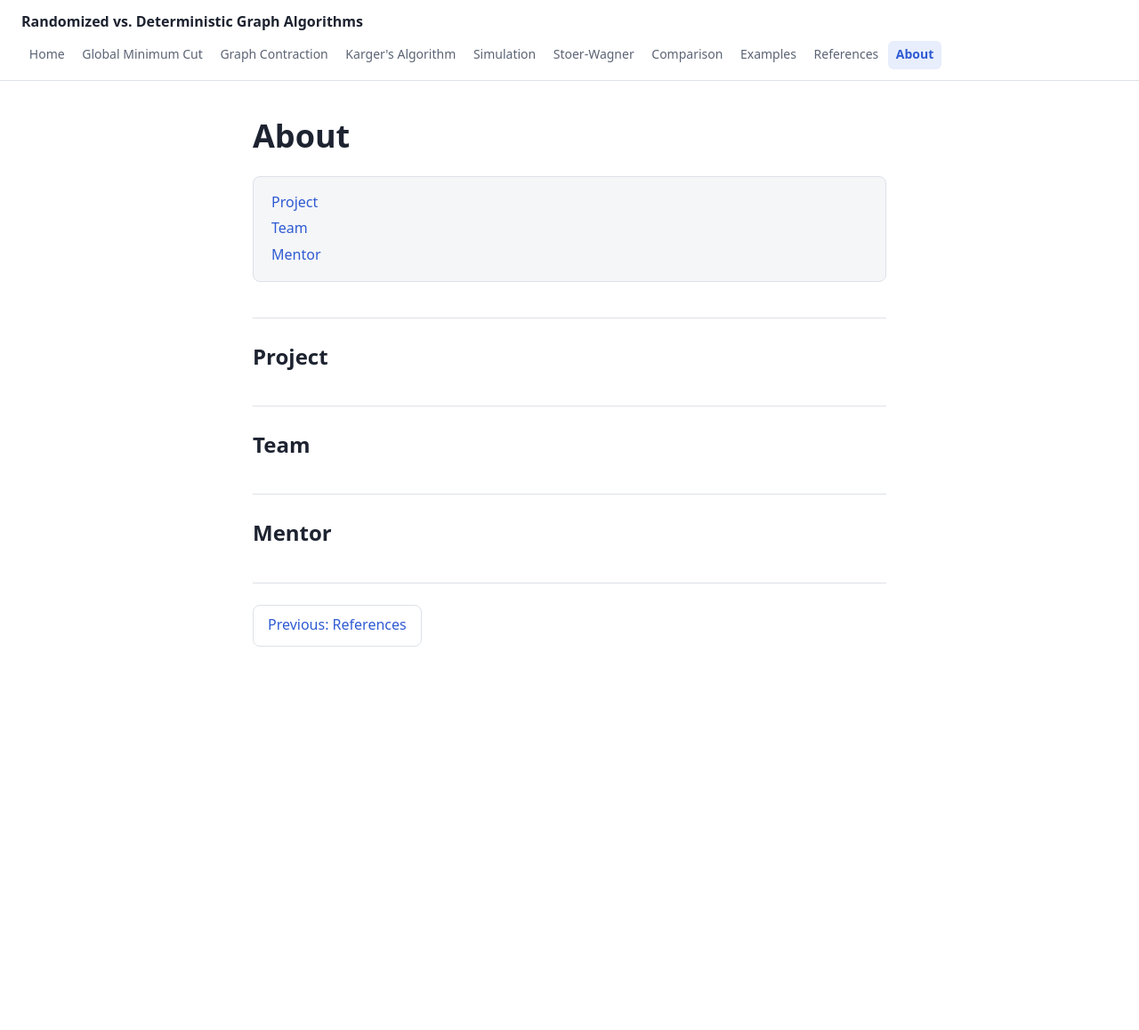
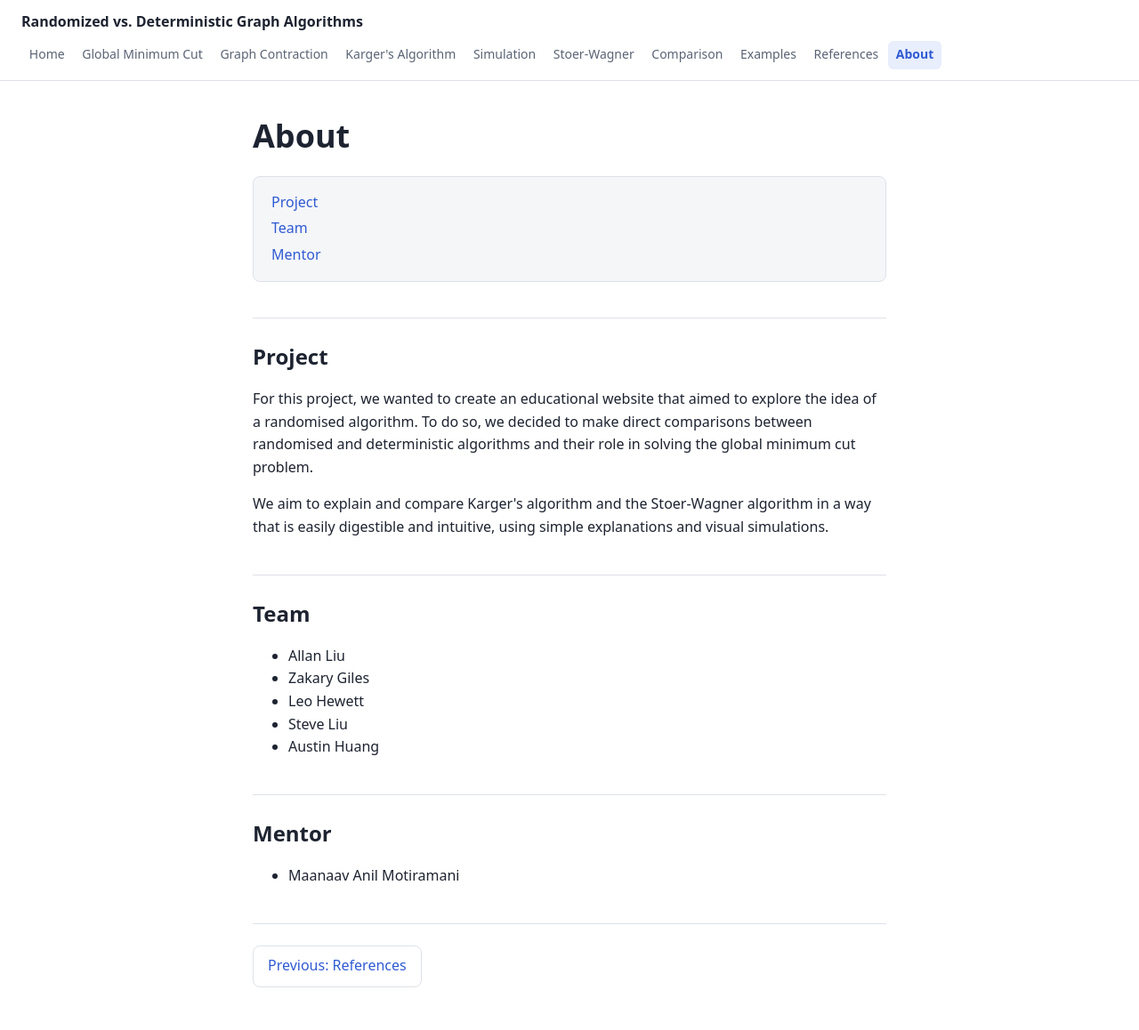
Before and after one commit to AlliumWasTaken/COMP3821-Project, a plain HTML site: page Website/about.html in a window 1280 px wide. Shown: the whole page at 89% size. Before the commit the page ends 800 px from the top, so only its background shows below. Drawn offline with Linux system fonts and the light colour scheme.

Commit message:
Completed About page

```diff
--- a/Website/about.html
+++ b/Website/about.html
@@ -35,12 +35,22 @@
     </nav>
     <section id="project">
       <h2>Project</h2>
+      <p>For this project, we wanted to create an educational website that aimed to explore the idea of a randomised algorithm. To do so, we decided to make direct comparisons between randomised and deterministic algorithms and their role in solving the global minimum cut problem. </p>
+      <p>We aim to explain and compare Karger's algorithm and the Stoer-Wagner algorithm in a way that is easily digestible and intuitive, using simple explanations and visual simulations.</p>
     </section>
     <section id="team">
       <h2>Team</h2>
+      <ul>
+        <li>Allan Liu</li>
+        <li>Zakary Giles</li>
+        <li>Leo Hewett</li>
+        <li>Steve Liu</li>
+        <li>Austin Huang</li>
+      </ul>
     </section>
     <section id="mentor">
       <h2>Mentor</h2>
+        <ul><li>Maanaav Anil Motiramani</li></ul>
     </section>
   </main>
   <footer>
```
